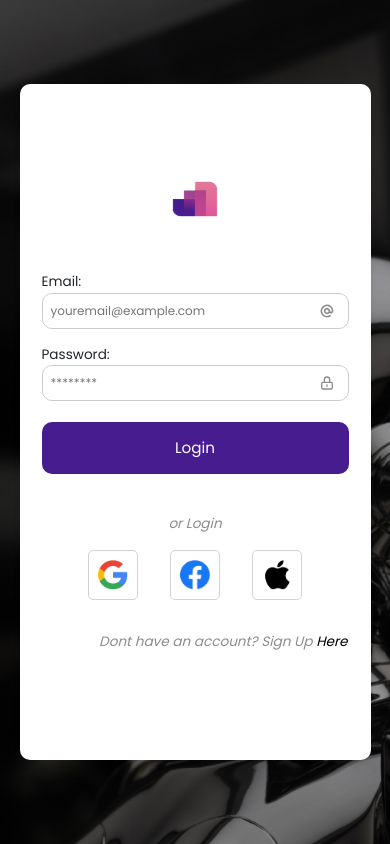
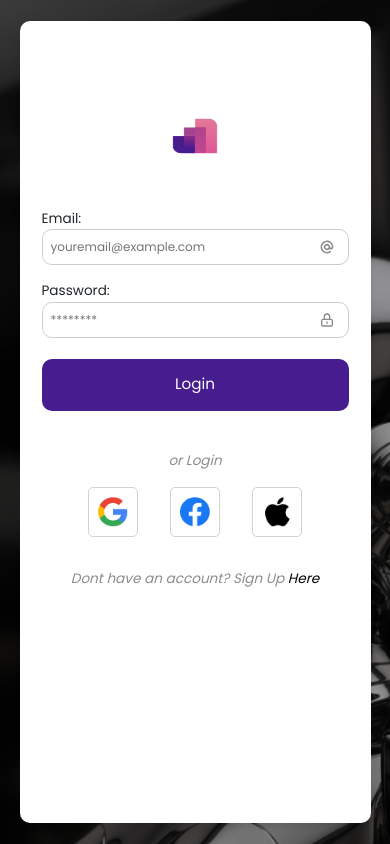
Before and after one commit to frankdev0/Link-Creator, a Next.js app: page / in a window 390 px wide. Built offline with nearby package versions, Linux system fonts and the light colour scheme.

Commit message:
changes on ui

```diff
--- a/styles/Newsite.module.css
+++ b/styles/Newsite.module.css
@@ -649,4 +649,8 @@
   text-align: center;
 }
 
+.submitbox{
+ padding: 0.6rem;
 }
+
+}
--- a/styles/Signin.module.css
+++ b/styles/Signin.module.css
@@ -201,9 +201,11 @@ background-color: #5751b3;
 }
 
 .noaccount{
+  display: flex;
+  justify-content: center;
     width: 70%;
     margin-top: 2rem;
-    padding-left: 7rem;
+    /* padding-left: 7rem; */
     font-style: italic;
     color: #8E8B8B;
     font-size: 0.85rem;
@@ -240,8 +242,8 @@ background-color: #5751b3;
 
     .noaccount{
       display: flex;
-      justify-content: flex-start;
-        padding-left: 3.6rem;
+      justify-content: center;
+        /* padding-left: 3.6rem; */
         width: 100%;
     }
 
@@ -263,7 +265,7 @@ background-color: #5751b3;
       display: block;
       background-color: white;
       width: 90%;
-      height: 80%;
+      height: 95%;
       border-radius: 10px;
       padding: 10px;
       box-shadow: 0 4px 6px rgba(0, 0, 0, 0.1);
```
